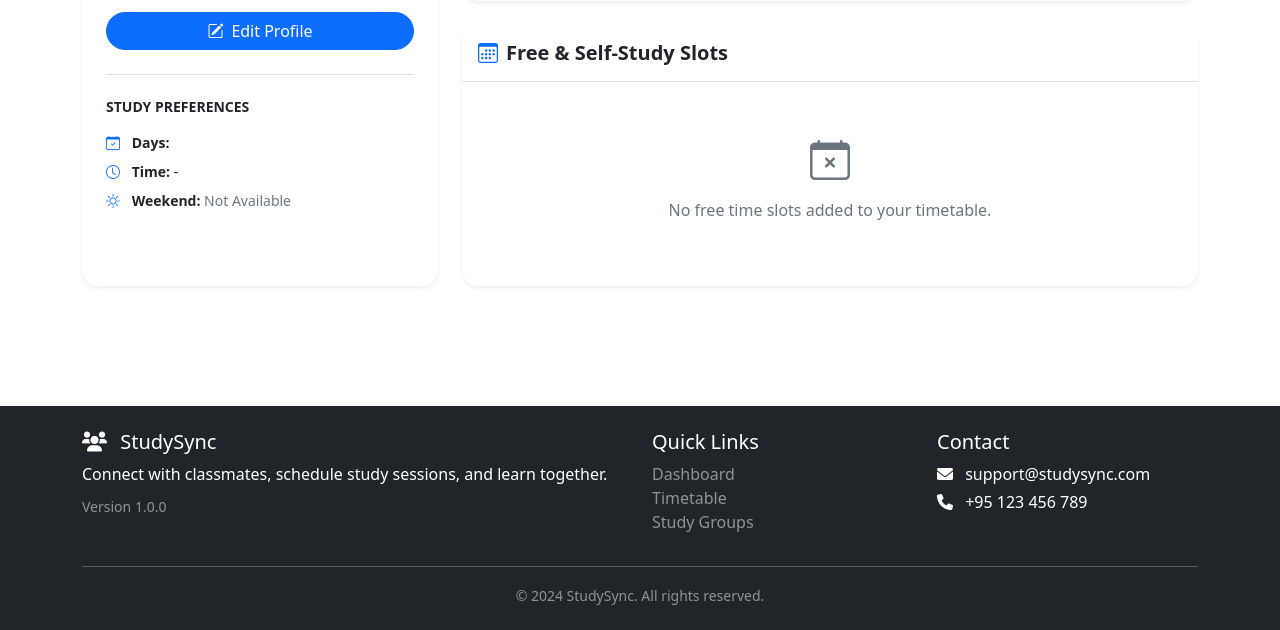
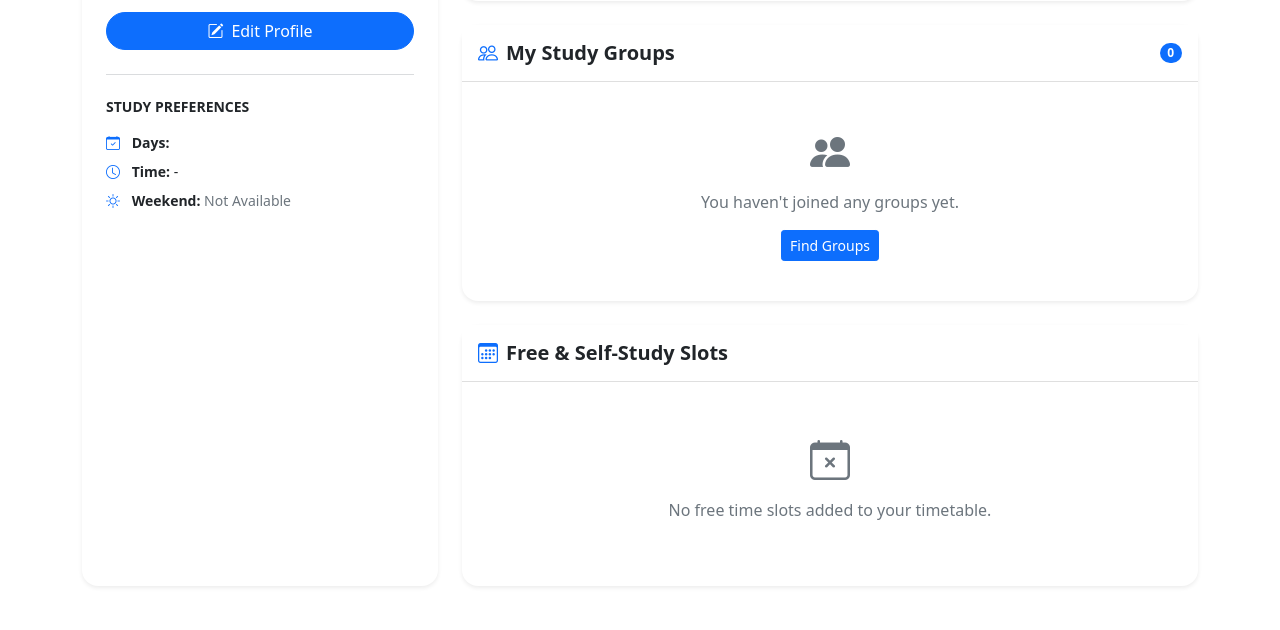
Before and after one commit to may-cho/StudySync-repo, a Django app: template templates/core/profile.html in a window 1280 px wide. Shown: the part 388-1018 px from the top of the page. Run offline with Django 5.2, Linux system fonts and the light colour scheme; the template is opened without the code that fills it, so the values that code supplies are empty; some libraries are stand-ins or nearby versions.

Commit message:
adding my group list in profile

```diff
--- a/core/views.py
+++ b/core/views.py
@@ -687,6 +687,11 @@ def profile_view(request):
     profile = get_object_or_404(StudentProfile, user=request.user)
     courses = StudentCourse.objects.filter(student=profile).select_related('course')
 
+    # Get groups user is member of
+    my_groups = StudyGroup.objects.filter(
+        memberships__student=profile
+    ).order_by('-created_at')
+
     # Get user's free time slots
     free_time_slots = TimetableSlot.objects.filter(
         student=profile,
@@ -696,6 +701,7 @@ def profile_view(request):
     context = {
         'profile': profile,
         'courses': courses,
+        'my_groups': my_groups,
         'free_time_slots': free_time_slots,
     }
     return render(request, 'core/profile.html', context)
--- a/templates/core/profile.html
+++ b/templates/core/profile.html
@@ -41,7 +41,7 @@
                     <h6 class="fw-bold mb-3 small text-uppercase">Study Preferences</h6>
                     <div class="mb-2 small">
                         <i class="bi bi-calendar-check me-2 text-primary"></i>
-                        <strong>Days:</strong> {{ profile.preferred_study_days|join:", " }}
+                        <strong>Days:</strong> {{ profile.preferred_study_days|join:"" }}
                     </div>
                     <div class="mb-2 small">
                         <i class="bi bi-clock me-2 text-primary"></i>
@@ -83,6 +83,45 @@
                         </div>
                     {% endif %}
                 </div>
+            </div>
+
+            <div class="card border-0 shadow-sm mb-4">
+                <div class="card-header bg-white py-3 d-flex justify-content-between align-items-center">
+        <h5 class="mb-0 fw-bold"><i class="bi bi-people me-2 text-primary"></i>My Study Groups</h5>
+        <span class="badge bg-primary rounded-pill">{{ my_groups|length }}</span>
+    </div>
+                <div class="card-body">
+        {% if my_groups %}
+        <div class="row row-cols-1 row-cols-md-2 g-3">
+            {% for group in my_groups %}
+            <div class="col">
+                <div class="p-3 border rounded-3 h-100 bg-white shadow-sm hover-shadow">
+                    <div class="d-flex justify-content-between align-items-start mb-2">
+                        <h6 class="fw-bold text-dark mb-0">{{ group.name }}</h6>
+                        <span class="badge bg-secondary-subtle text-secondary small">
+                            {{ group.memberships.count }} Members
+                        </span>
+                    </div>
+                    <p class="text-muted small mb-3 text-truncate-2">
+                        {{ group.description|default:"No description provided." }}
+                    </p>
+                    <div class="d-grid">
+                        <a href="{% url 'group_detail' group.id %}" class="btn btn-outline-primary btn-sm rounded-pill">
+                            View Group
+                        </a>
+                    </div>
+                </div>
+            </div>
+            {% endfor %}
+        </div>
+        {% else %}
+            <div class="text-center py-4">
+                <i class="bi bi-people-fill fs-1 text-muted"></i>
+                <p class="text-muted mt-2">You haven't joined any groups yet.</p>
+                <a href="{% url 'browse_groups' %}" class="btn btn-sm btn-primary">Find Groups</a>
+            </div>
+        {% endif %}
+    </div>
             </div>
 
             <div class="card border-0 shadow-sm">
```
Also changed, not shown: media/study_files/2026/01/26/ActivityNetwordDiagram.drawio_1.png (added), media/study_files/2026/01/26/ActivityNetwordDiagram.drawio_2.png (added), media/study_files/2026/01/26/gradient.png (added).
